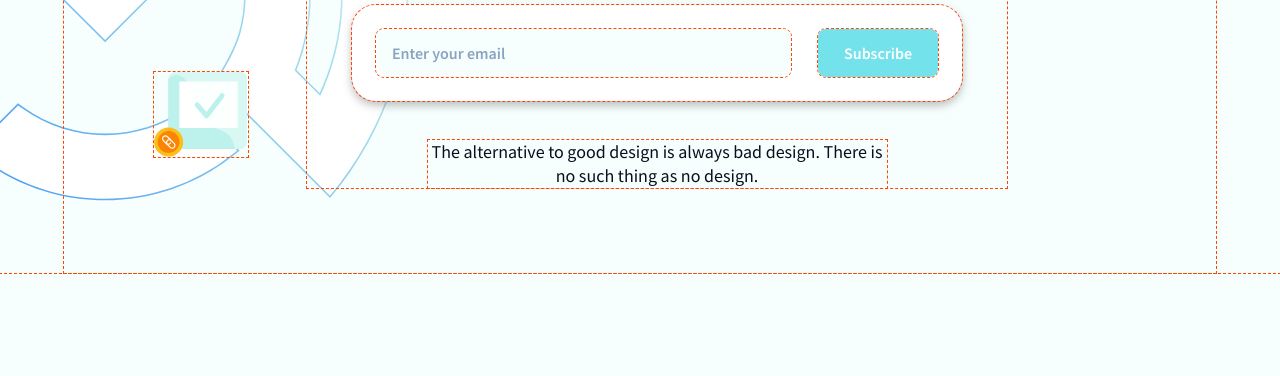
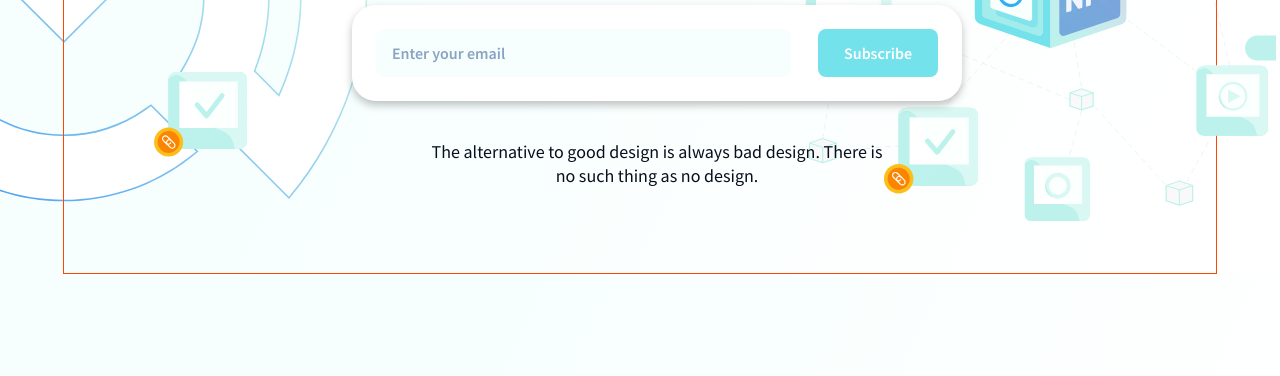
Before and after one commit to Y-Georgy/merch-labs, a plain HTML site: page index.html in a window 1280 px wide. Shown: the part 424-800 px from the top of the page. Drawn offline with Linux system fonts and the light colour scheme; files whose address does not match are found by name.

Commit message:
feat: desktop готов

```diff
--- a/blocks/body/body.css
+++ b/blocks/body/body.css
@@ -1,17 +1,14 @@
 .body {
     font-family: 'Source Sans Pro', 'Montserrat-ExtraBold', 'Arial', sans-serif;
     background: linear-gradient(114.04deg, #F7FFFE 33.96%, #FFFFFF 90.96%);
+    background-color: #F7FFFE;
     display: flex;
     flex-direction: column;
     align-items: center;
-    background-color: #F7FFFE;
-    background-image: url(../../img/bgrnd-image.svg);
-    background-position: calc(50% - 535px) 18px;
-    background-repeat: no-repeat;
-    background-size: 607px 608px;
+
 
 }
-
+/*
 * {
   outline: orangered 1px dashed;
-}
+} */
--- a/blocks/content/__form-email/content__form-email.css
+++ b/blocks/content/__form-email/content__form-email.css
@@ -4,4 +4,6 @@
   filter: drop-shadow(0px 4px 4px rgba(0, 0, 0, 0.25));
   border-radius: 24px;
   background-color: #fff;
+  position: relative;
+  z-index: 2;
 }
--- a/blocks/content/__image/image.css
+++ b/blocks/content/__image/image.css
@@ -32,8 +32,8 @@
 
 .content__image-right {
   position: absolute;
-  width: 100px;
-  height: 104px;
-  top: 172px;
-  left: 186px;
+  width: 517px;
+  height: 503px;
+  top: 142px;
+  right: -60px;
 }
--- a/blocks/content/__input/content__input.css
+++ b/blocks/content/__input/content__input.css
@@ -5,7 +5,7 @@
   border-left: 16px solid #F6FFFE;
   border-right: 16px solid #F6FFFE;
   border-radius: 8px;
-  min-width: 383px;
+  width: 383px;
   line-height: 24px;
   font-family: 'Source Sans Pro';
   font-weight: 600;
--- a/blocks/content/__subtitle/content__subtitle.css
+++ b/blocks/content/__subtitle/content__subtitle.css
@@ -7,4 +7,6 @@
   text-align: center;
   margin: 39px 0 0;
   color: #09101D;
+  position: relative;
+  z-index: 2;
 }
--- a/blocks/content/content.css
+++ b/blocks/content/content.css
@@ -4,4 +4,5 @@
   align-items: center;
   margin: 117px 243px 85px;
   min-width: 700px;
+
 }
--- a/blocks/page/page.css
+++ b/blocks/page/page.css
@@ -1,4 +1,19 @@
 .page {
-    max-width: 1152px;
-    position: relative;
+  width: 1152px;
+  position: relative;
+
+  outline: orangered 1px solid;
+  z-index: 0;
 }
+
+.page::before {
+  position: absolute;
+  content: '';
+  width: 608px;
+  height: 608px;
+  left: -304px;
+  top: 18px;
+  background-image: url(../../img/bg-img.svg);
+  background-repeat: no-repeat;
+  z-index: -1;
+}
--- a/index.html
+++ b/index.html
@@ -8,7 +8,7 @@
     <link rel="stylesheet" href="index.css" />
   </head>
   <body class="body">
-    <page class="page">
+    <div class="page">
       <div class="content">
         <img src="./img/logo.svg" alt="Логотип MerchLabs" class="logo" />
         <h1 class="content__title">
@@ -26,6 +26,6 @@
       <img src="./img/left-image-3.svg" alt="" class="content__image-left-3">
       <img src="./img/left-image-4.svg" alt="" class="content__image-left-4">
       <img src="./img/right-group-img.svg" alt="" class="content__image-right">
-    </page>
+    </div>
   </body>
 </html>
```
Also changed, not shown: img/bg-img.svg (renamed from img/bgrnd-image.svg), img/bgr-image.svg (deleted).
